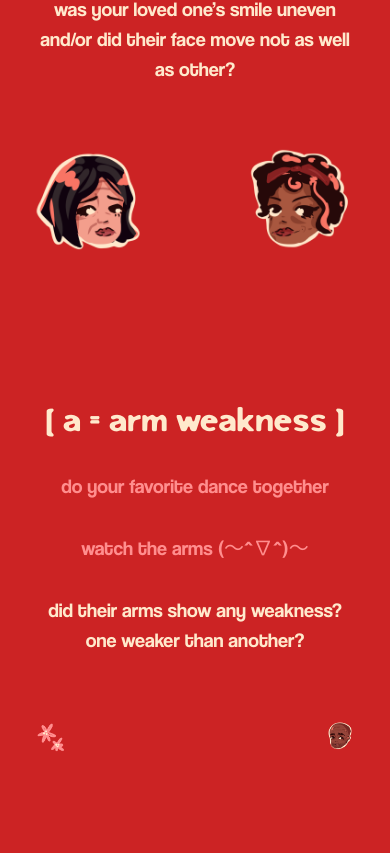
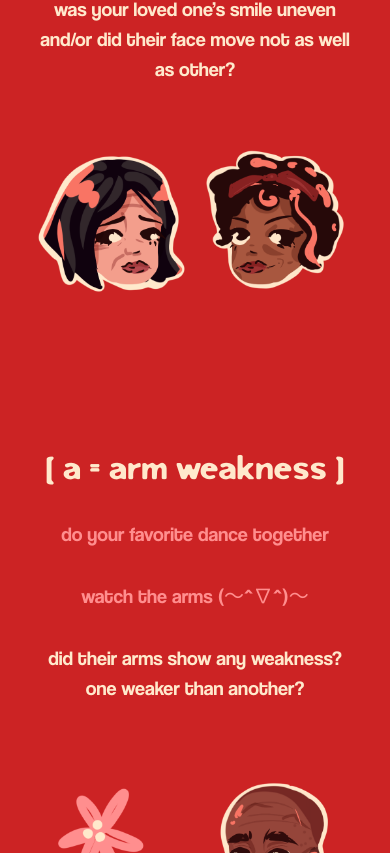
Before and after one commit to jploia/cafe, a Next.js app: page / in a window 390 px wide. Shown: the part 2151-3004 px from the top of the page. Built offline with nearby package versions, Linux system fonts and the light colour scheme.

Commit message:
fix: image size on mobile

```diff
--- a/components/A.tsx
+++ b/components/A.tsx
@@ -16,7 +16,7 @@ export default function A(){
                 <p className="text-(--pink) pb-8">watch the arms &#40;〜^∇^&#41;〜</p>
                 <p className="text-(--foreground)">did their arms show any weakness? one weaker than another?</p>
             </div>
-            <div className="mt-16 flex gap-64">
+            <div className="mt-16 flex">
 
             <motion.div
                 whileHover={{rotate:-5}}>
--- a/components/F.tsx
+++ b/components/F.tsx
@@ -16,7 +16,7 @@ export default function F(){
                 <p className="text-(--pink) pb-8">watch the smile :&#41;</p>
                 <p className="text-(--foreground)">was your loved one’s smile uneven and/or did their face move not as well as other?</p>
             </div>
-            <div className="mt-16 flex gap-24">
+            <div className="mt-16 flex">
 
             <motion.div
                 whileHover={{rotate:-5}}>
```
